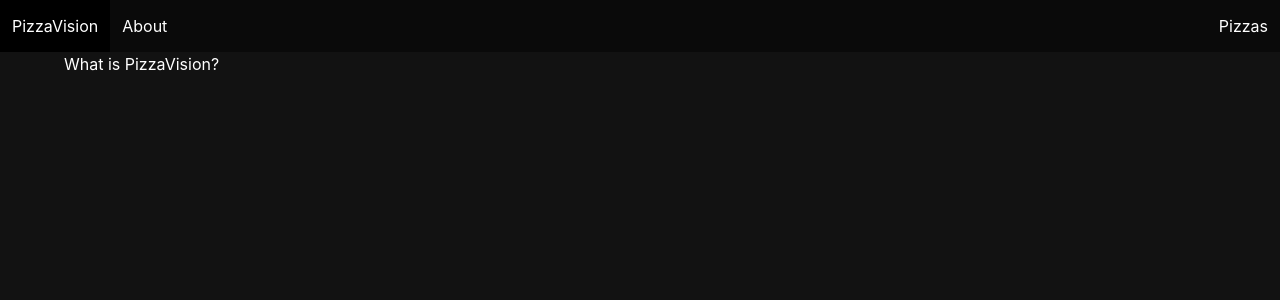
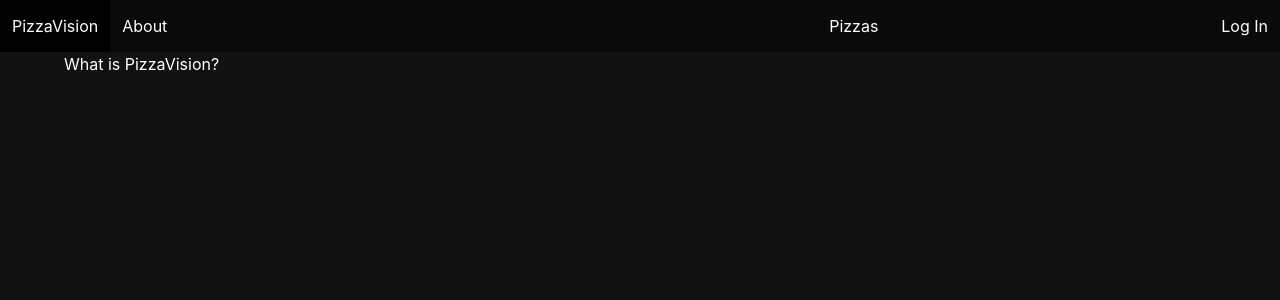
Before and after one commit to ekelly55/Pizzavision, a Django app: page /about/ in a window 1280 px wide. Shown: the top 300 px of the page. Run offline with Django 4.2, Linux system fonts and the light colour scheme.

Commit message:
conditional display of login

```diff
--- a/main_app/templates/base.html
+++ b/main_app/templates/base.html
@@ -28,6 +28,16 @@
             <div class="navbar-menu navbar-end">
                 <a class="navbar-item" href="/pizzas">Pizzas</a>
             </div>
+            {% if user.is_authenticated %}
+                <div class="navbar-menu navbar-end">
+                    <span class="navbar-item">Welcome: {{user.username}}</span>
+                    <a class="navbar-item" href="{% url 'logout' %}">Logout</a>
+                </div>
+            {% else %}
+                <div class="navbar-menu navbar-end">
+                    <a class="navbar-item" href="{% url 'login' %}">Log In</a>
+                </div>
+            {% endif %}
         </nav>
         <div class="container">
 
```
